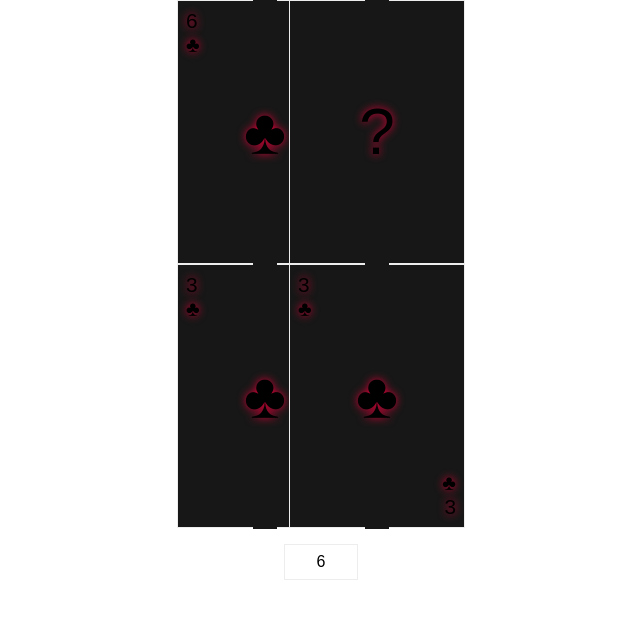
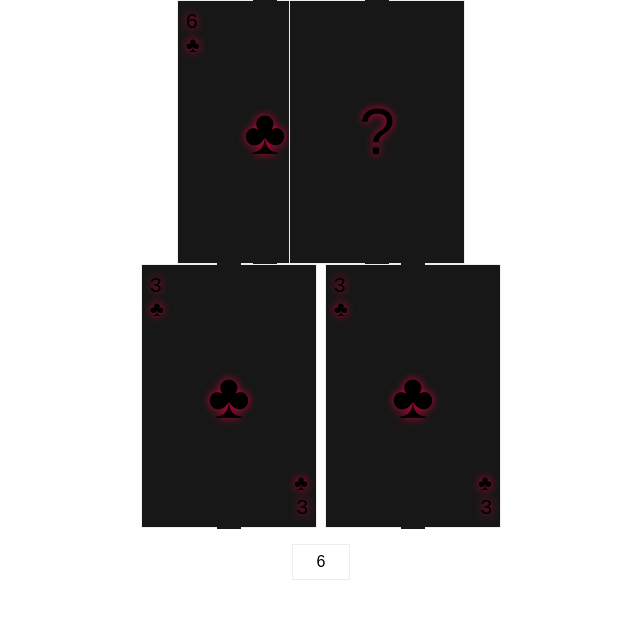
Before and after one commit to timdvlpr/blackjack, an Angular app: page / in a window 1280 px wide. Shown: the top 618 px of the page, without its empty margins (319-959 px from the left). Built offline with nearby package versions, Linux system fonts and the light colour scheme.

Commit message:
player hand bust animation added

```diff
--- a/src/app/components/player/player.component.html
+++ b/src/app/components/player/player.component.html
@@ -1,8 +1,13 @@
 <section
   *ngFor="let hand of playerHands; let i = index;"
 >
-  <div class="player-cards">
-    <app-card *ngFor="let card of hand.cards" [card]="card"></app-card>
+  <div class="player-cards" [class.busted-opacity]="hand.busted">
+    <app-card
+      *ngFor="let card of hand.cards"
+      [card]="card"
+      [class.busted]="hand.busted">
+    </app-card>
   </div>
   <p>{{hand.total}}</p>
+  <span *ngIf="hand.busted">BUST</span>
 </section>
--- a/src/app/components/player/player.component.scss
+++ b/src/app/components/player/player.component.scss
@@ -7,16 +7,35 @@ section {
     margin-top: 1rem;
     display: inline-block;
     border: 1px solid $white;
-    padding: 0.5rem 2rem;
+    padding: 0.5rem 1.5rem;
+  }
+  position: relative;
+  span {
+    position: absolute;
+    top: 50%;
+    left: 50%;
+    animation: busted-animation 0.5s forwards;
+    font-size: 3.5rem;
   }
 }
 .player-cards {
   @include flex-center;
   app-card {
-    margin: 0 -2rem;
+    margin: 0 0.25rem;
     &:hover {
       transition: 0.25s;
       transform: translateY(-2rem);
     }
   }
 }
+.busted {
+  margin: 0 -4rem !important;
+  pointer-events: none;
+}
+.busted-opacity {
+  opacity: 40%;
+}
+@keyframes busted-animation {
+  from { transform: translate(-50%, -50%) rotate(-45deg) scale(1.5); }
+  to { transform: translate(-50%, -50%) rotate(-45deg) scale(1); }
+}
```
